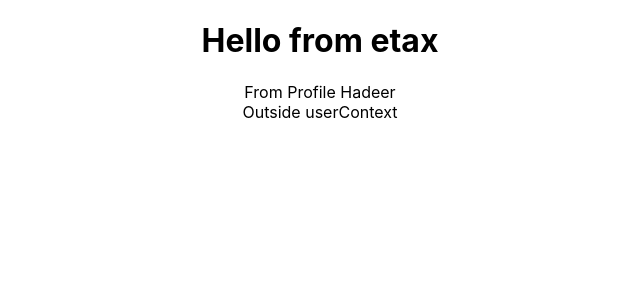
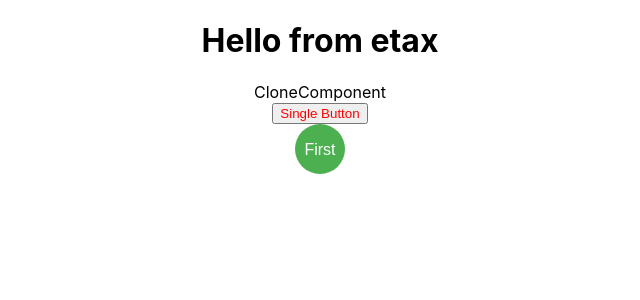
Before and after one commit to hadeer-khaled/Learn-React, a React (Create React App) app: page / in a window 1280 px wide. Shown: the top 300 px of the page, without its empty margins (320-960 px from the left). Built offline with nearby package versions, Linux system fonts and the light colour scheme.

Commit message:
clone component

```diff
--- a/src/App.css
+++ b/src/App.css
@@ -43,3 +43,16 @@
   border: 2px solid black;
 
 }
+.circle{
+  width: 50px;
+  height: 50px;
+  background-color: #4CAF50;
+  border: none;
+  text-align: center;
+  text-decoration: none;
+  display: inline-block;
+  font-size: 16px;
+  line-height: 50px;
+  border-radius: 50%;
+  cursor: pointer;
+}
--- a/src/App.js
+++ b/src/App.js
@@ -1,13 +1,12 @@
 import 'App.css';
-import Product from "components/Product/Product"
-import Context from "hooks/Context/Context"
+import CloneComponent from 'CloneComponent/CloneComponent';
 function App() {
   return (
     <div className="App">
       <h1>Hello from etax</h1>
-      {/* <Product></Product> */}
 
-      <Context></Context>
+
+      <CloneComponent></CloneComponent>
     </div>
   );
 }
--- /dev/null
+++ b/src/CloneComponent/Button.js
@@ -0,0 +1,10 @@
+import React from 'react'
+import "App.css"
+
+export default function Button({children , color , customClasses}) {
+  return (
+    <button style={{color}} className={`${customClasses  ? 'button ' + customClasses : 'button' }`}>
+        {children}
+    </button>
+  )
+}
--- /dev/null
+++ b/src/CloneComponent/ButtonGroup.js
@@ -0,0 +1,10 @@
+import React from 'react'
+import "App.css"
+
+export default function ButtonGroup({children}) {
+
+    const cloneButton = React.cloneElement(children  , {color: "white" , customClasses: "circle"})
+  return (
+    <div>{cloneButton}</div>
+  )
+}
--- /dev/null
+++ b/src/CloneComponent/CloneComponent.js
@@ -0,0 +1,20 @@
+import React from 'react'
+import Button from './Button'
+import ButtonGroup from './ButtonGroup'
+import "App.css"
+
+
+export default function CloneComponent() {
+
+  return (
+    <>
+        <div>CloneComponent</div>
+
+        <Button color={"red"}>Single Button</Button>
+
+        <ButtonGroup>
+            <Button>First</Button>
+        </ButtonGroup>
+    </>
+  )
+}
```
Also changed, not shown: src/hooks/Reducer/Reducer.js (added, +9 -0 lines).
